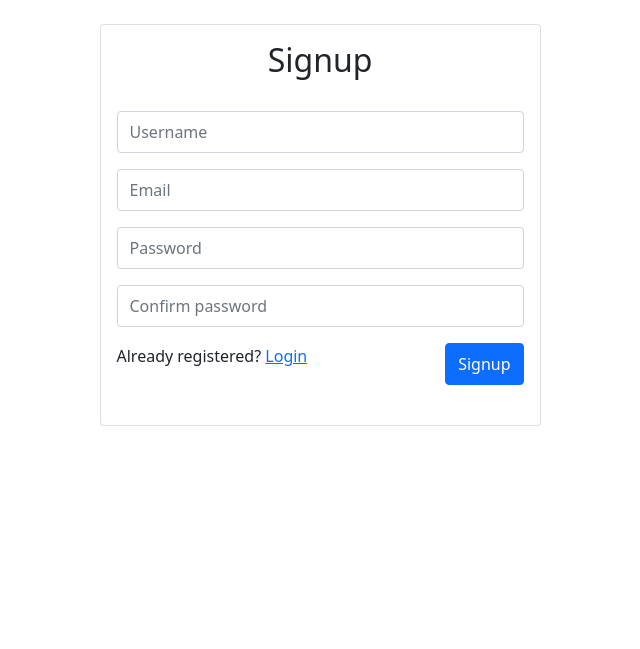
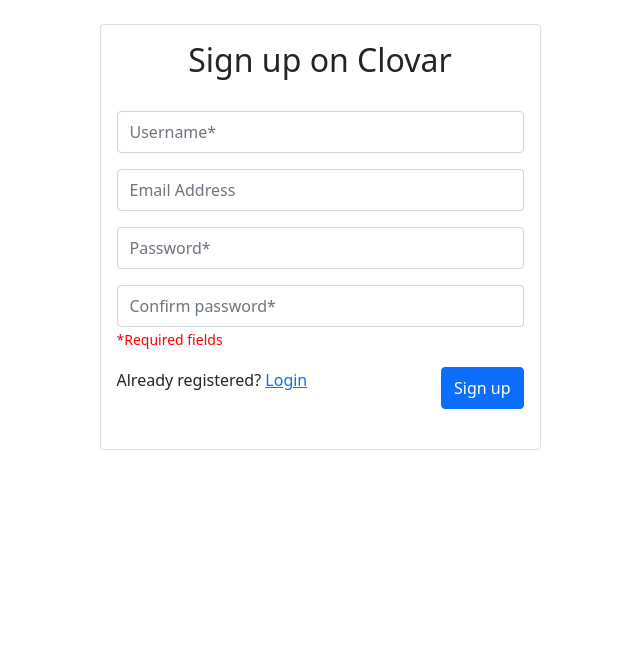
Before and after one commit to zuri-training/clovar_cms, a Django app: page /accounts/signup/ in a window 1280 px wide. Shown: the part 80-729 px from the top of the page, without its empty margins (320-960 px from the left). Run offline with Django 4.2, Linux system fonts and the light colour scheme.

Commit message:
fix: add more details to form

```diff
--- a/templates/account/signup.html
+++ b/templates/account/signup.html
@@ -7,7 +7,7 @@
       <meta charset="utf-8" />
       <title>
         {% block title %}
-          signup
+          Sign Up | Clovar
         {% endblock %}
       </title>
     </head>
@@ -16,22 +16,23 @@
         <div class="row justify-content-center">
           <div class="col-md-5">
             <div class="card py-3">
-              <h2 class="card-title text-center">Signup</h2>
+              <h2 class="card-title text-center">Sign up on Clovar</h2>
               <div class="card-body py-md-4">
                 <form class="signup" id="signup_form" method="post" action="{% url 'account_signup' %}">
                   {% csrf_token %}
                   <div class="form-group mb-3">
-                    <input type="text" class="form-control py-2" id="login" placeholder="Username" name='username'/>
+                    <input type="text" class="form-control py-2" id="login" placeholder="Username*" name='username' required />
                   </div>
                   <div class="form-group mb-3">
-                    <input type="email" class="form-control py-2" id="email" placeholder="Email" name='email'/>
+                    <input type="email" class="form-control py-2" id="email" placeholder="Email Address" name='email' />
                   </div>
 
                   <div class="form-group mb-3">
-                    <input type="password" class="form-control py-2" id="password" placeholder="Password" name='password1'/>
+                    <input type="password" class="form-control py-2" id="password" placeholder="Password*" name='password1' required/>
                   </div>
                   <div class="form-group mb-3">
-                    <input type="password" class="form-control py-2" id="confirm-password" placeholder="Confirm password" name='password2'/>
+                    <input type="password" class="form-control py-2" id="confirm-password" placeholder="Confirm password*" name='password2' required/>
+                    <small style="color: red;">*Required fields</small>
                   </div>
                   <div class="col-md-6">
                     {% if redirect_field_value %}
@@ -42,7 +43,7 @@
                     <p>
                       Already registered? <a href="{% url 'account_login' %}">Login</a>
                     </p>
-                    <button class="btn btn-primary py-2" type='submit'>Signup</button>
+                    <button class="btn btn-primary py-2" type='submit'>Sign up</button>
                   </div>
                 </form>
               </div>
```
